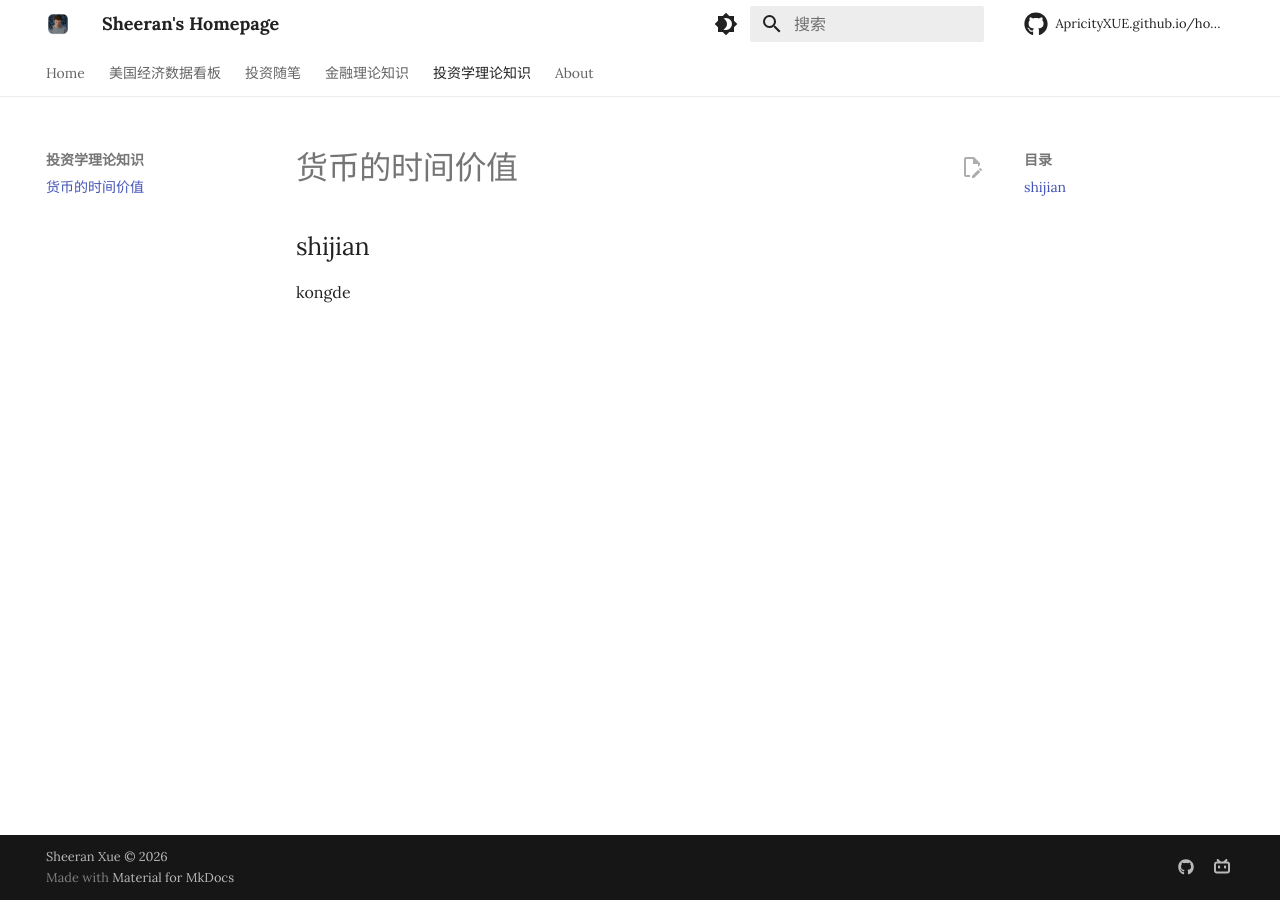
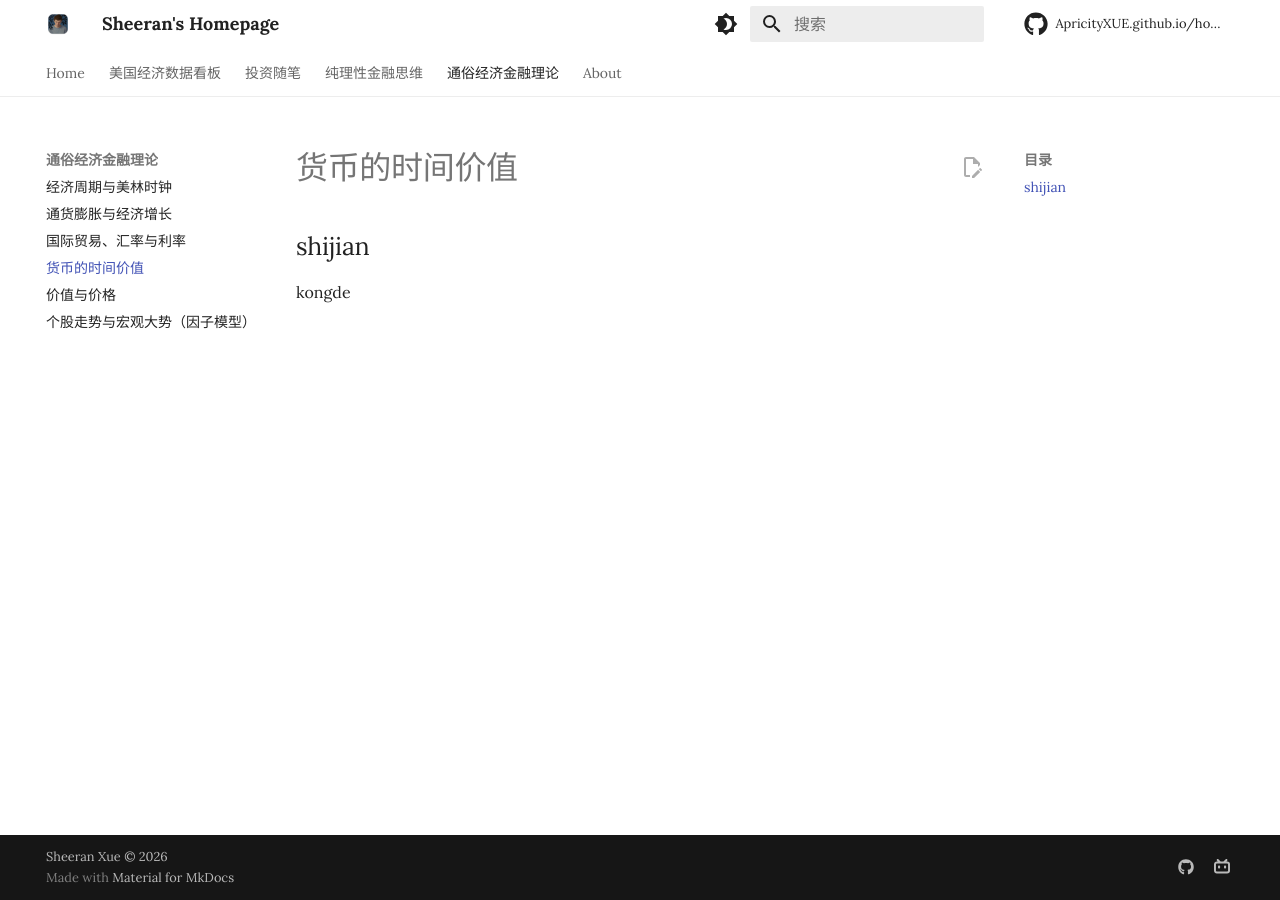
Before and after one commit to ApricityXUE/homepage, an MkDocs documentation site: the page built from docs/通俗经济金融理论/货币的时间价值.md, in a window 1280 px wide. Built offline with MkDocs 1.6.1 and Material for MkDocs 9.7.7, drawn with Linux system fonts in a browser that asks for light colours; some web fonts are replaced; comment, search, counter and statistics services are not loaded.

Commit message:
table of contents

```diff
--- a/mkdocs.yml
+++ b/mkdocs.yml
@@ -14,10 +14,19 @@ nav:
     - ./投资随笔/佰维存储.md
     - ./投资随笔/江顺科技.md
     - ./投资随笔/英特尔与CPU产能.md
-  - 金融理论知识:
-    - ./金融理论知识/价值与价格.md
-  - 投资学理论知识:
-    - ./投资学理论知识/货币的时间价值.md
+  - 纯理性金融思维:
+    - ./纯理性金融思维/index.md
+    - ./纯理性金融思维/大类资产配置.md
+    - ./纯理性金融思维/流动资产配置（股债基）.md
+    - ./纯理性金融思维/大宗商品与周期股.md
+    - ./纯理性金融思维/分仓的奥义.md
+  - 通俗经济金融理论:
+    - ./通俗经济金融理论/经济周期与美林时钟.md
+    - ./通俗经济金融理论/通货膨胀与经济增长.md
+    - ./通俗经济金融理论/国际贸易、汇率与利率.md
+    - ./通俗经济金融理论/货币的时间价值.md
+    - ./通俗经济金融理论/价值与价格.md
+    - ./通俗经济金融理论/个股走势与宏观大势（因子模型）.md
   - About: about.md
 
 # [UI]
```
Also changed, not shown: docs/纯理性金融思维/index.md (added, +3 -0 lines), docs/纯理性金融思维/分仓的奥义.md (added), docs/纯理性金融思维/大宗商品与周期股.md (added), docs/纯理性金融思维/大类资产配置.md (added), docs/纯理性金融思维/流动性资产配置（股债基）.md (added), docs/通俗经济金融理论/个股走势与宏观大势（因子模型）.md (added), docs/通俗经济金融理论/价值与价格.md (renamed from docs/金融理论知识/价值与价格.md), docs/通俗经济金融理论/国际贸易、汇率与利率.md (added), docs/通俗经济金融理论/经济周期与美林时钟.md (added), docs/通俗经济金融理论/货币的时间价值.md (renamed from docs/投资学理论知识/货币的时间价值.md), docs/通俗经济金融理论/通货膨胀与经济增长.md (added).
